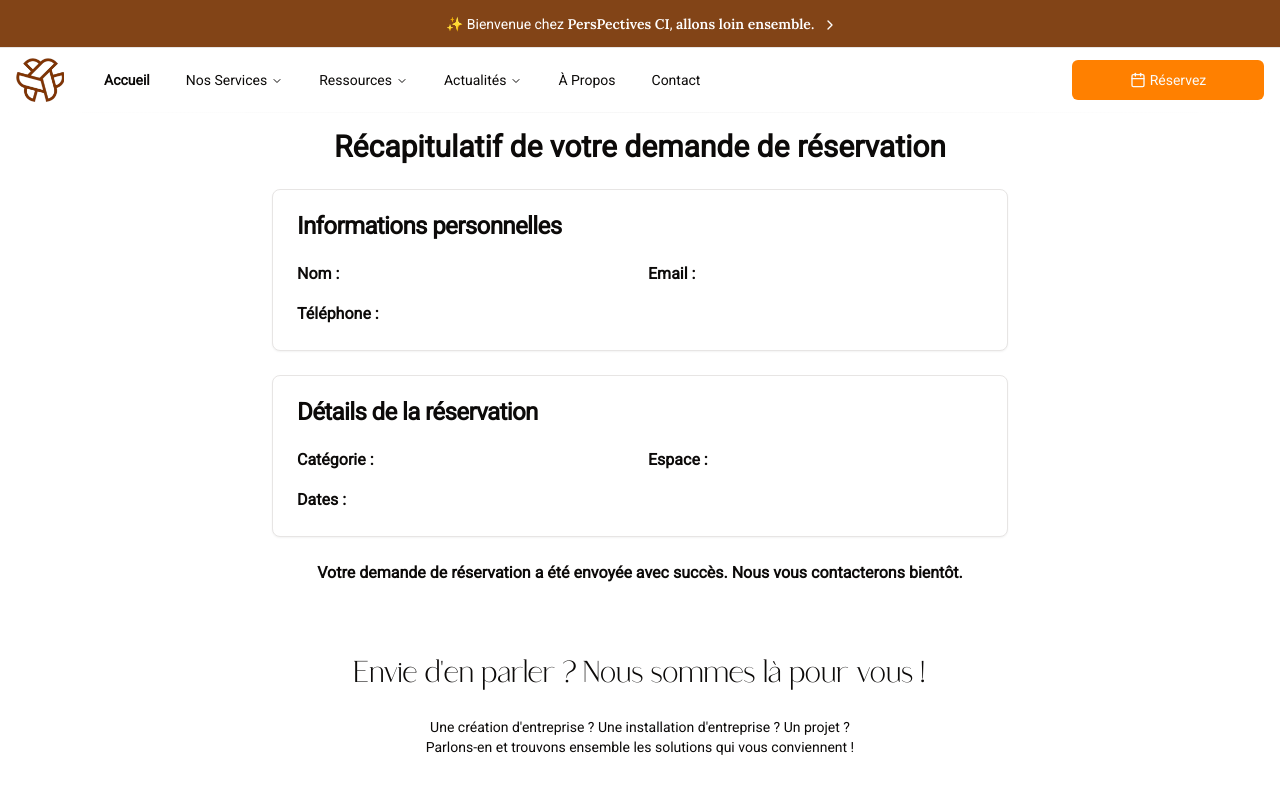
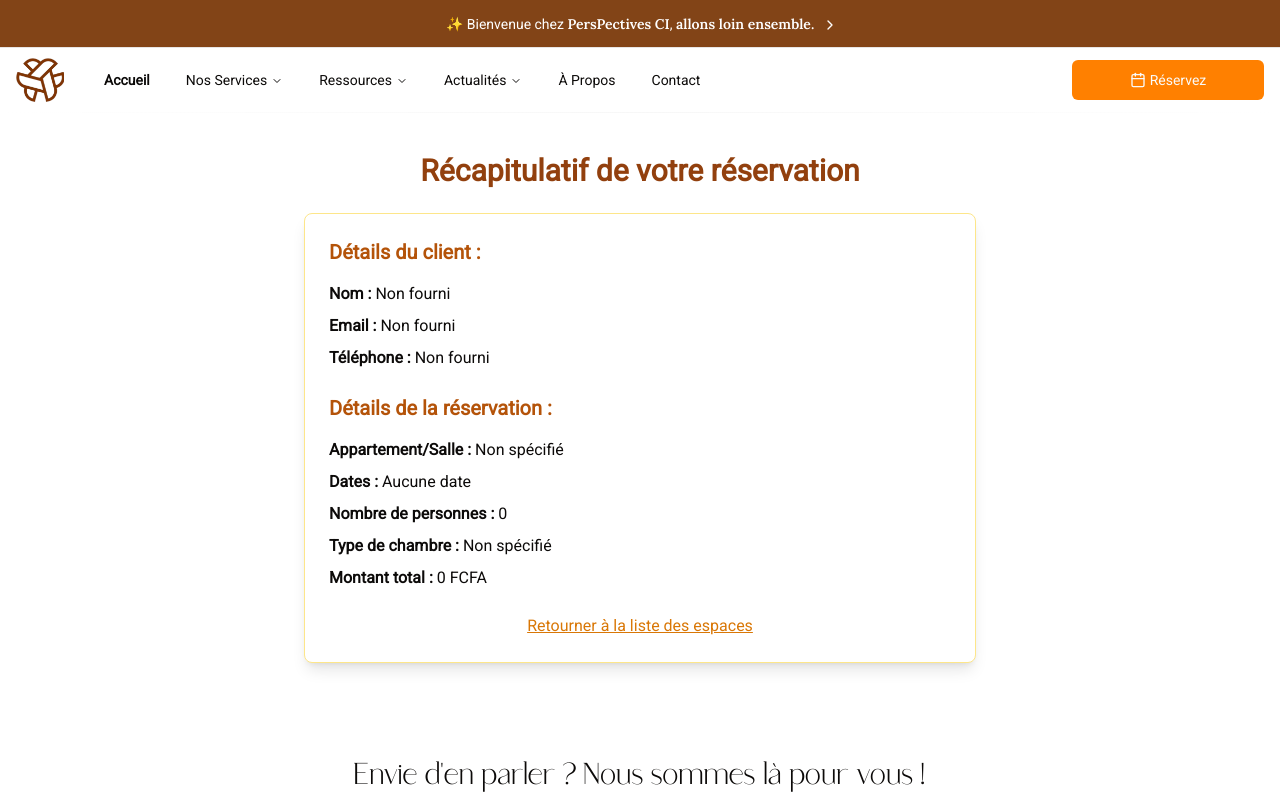
Before and after one commit to sylvayas/perspective-ci, a Next.js app: page /recap in a window 1280 px wide. Shown: the top 800 px of the page. Built offline with nearby package versions, Linux system fonts and the light colour scheme.

Commit message:
four commit 09mai

```diff
--- a/app/(website)/recap/content.tsx
+++ /dev/null
@@ -1,108 +0,0 @@
-"use client";
-
-import { useSearchParams } from "next/navigation";
-import dayjs from "dayjs";
-import { Card, CardContent, CardHeader, CardTitle } from "@/components/ui/card";
-import { espaces } from "@/config/data";
-
-export default function Content() {
-  // Utilisation des paramètres de recherche de l'URL
-  const searchParams = useSearchParams();
-
-  // Récupération des paramètres
-  const type = searchParams.get("type");
-  const name = searchParams.get("name");
-  const email = searchParams.get("email");
-  const phone = searchParams.get("phone");
-  const groupId = searchParams.get("groupId");
-  const spaceId = searchParams.get("spaceId");
-  const dates = searchParams.get("dates")?.split(",");
-  const amount = searchParams.get("amount");
-  const tarif = searchParams.get("tarif");
-
-  // Recherche du groupe et de l'espace dans les données
-  const group = espaces.find((e) => e.id === groupId);
-  const space = group?.items ? group.items.find((i) => i.id === spaceId) : group;
-
-  // Fonction pour formater les dates
-  const formatDates = (dates: string[] | undefined) => {
-    if (!dates) return "";
-    return dates.map((d) => {
-      // Format mensuel ou quotidien
-      return dates[0].length === 7
-        ? dayjs(d).format("MMMM YYYY")
-        : dayjs(d).format("DD MMMM YYYY");
-    }).join(", ");
-  };
-
-  return (
-    <div className="container mx-auto p-4 max-w-3xl">
-      <h1 className="text-3xl font-bold mb-6 text-center">
-        Récapitulatif de votre {type === "payment" ? "paiement" : "demande de réservation"}
-      </h1>
-
-      {/* Informations personnelles */}
-      <Card className="mb-6">
-        <CardHeader>
-          <CardTitle>Informations personnelles</CardTitle>
-        </CardHeader>
-        <CardContent>
-          <div className="grid grid-cols-2 gap-4">
-            <div>
-              <strong>Nom :</strong> {name}
-            </div>
-            <div>
-              <strong>Email :</strong> {email}
-            </div>
-            <div>
-              <strong>Téléphone :</strong> {phone}
-            </div>
-          </div>
-        </CardContent>
-      </Card>
-
-      {/* Détails de la réservation */}
-      <Card className="mb-6">
-        <CardHeader>
-          <CardTitle>Détails de la réservation</CardTitle>
-        </CardHeader>
-        <CardContent>
-          <div className="grid grid-cols-2 gap-4">
-            <div>
-              <strong>Catégorie :</strong> {group?.title}
-            </div>
-            <div>
-              <strong>Espace :</strong> {space?.title}
-            </div>
-            <div>
-              <strong>Dates :</strong> {formatDates(dates)}
-            </div>
-            {type === "payment" && (
-              <>
-                <div>
-                  <strong>Tarif :</strong> {tarif}
-                </div>
-                <div>
-                  <strong>Montant :</strong> {amount} FCFA
-                </div>
-              </>
-            )}
-          </div>
-        </CardContent>
-      </Card>
-
-      {/* Message de confirmation */}
-      <div className="text-center">
-        {type === "payment" ? (
-          <p className="text-green-600 font-semibold">
-            Votre paiement a été effectué avec succès et une facture vous a été envoyée par email.
-          </p>
-        ) : (
-          <p className="text-novis_green font-semibold">
-            Votre demande de réservation a été envoyée avec succès. Nous vous contacterons bientôt.
-          </p>
-        )}
-      </div>
-    </div>
-  );
-}
--- a/app/(website)/recap/page.tsx
+++ b/app/(website)/recap/page.tsx
@@ -1,10 +1,71 @@
+"use client"
 import { Suspense } from "react";
-import Content from "./content";
+import { useSearchParams } from "next/navigation";
+import Link from "next/link";
+
+function RecapContent() {
+  const searchParams = useSearchParams();
+  const name = searchParams.get("name") || "Non fourni";
+  const email = searchParams.get("email") || "Non fourni";
+  const phone = searchParams.get("phone") || "Non fourni";
+  const dates = searchParams.get("dates") || "Aucune date";
+  const guests = searchParams.get("guests") || "0";
+  const roomType = searchParams.get("roomType") || "Non spécifié";
+  const duration = searchParams.get("duration") || "0";
+  const amount = searchParams.get("amount") || "0";
+  const apartment = searchParams.get("apartment") || "Non spécifié";
+  const type = searchParams.get("type") || "reservation";
+
+  return (
+    <div className="container mx-auto py-10 px-4">
+      <h1 className="text-3xl font-bold text-amber-800 mb-6 text-center">
+        Récapitulatif de votre {type === "reservation" ? "réservation" : "demande"}
+      </h1>
+      <div className="max-w-2xl mx-auto bg-white shadow-lg rounded-lg p-6 border border-amber-200">
+        <h2 className="text-xl font-semibold text-amber-700 mb-4">Détails du client :</h2>
+        <div className="space-y-2">
+          <p><strong>Nom :</strong> {name}</p>
+          <p><strong>Email :</strong> {email}</p>
+          <p><strong>Téléphone :</strong> {phone}</p>
+        </div>
+
+        <h2 className="text-xl font-semibold text-amber-700 mt-6 mb-4">
+          Détails de la {type === "reservation" ? "réservation" : "demande"} :
+        </h2>
+        <div className="space-y-2">
+          <p><strong>Appartement/Salle :</strong> {apartment}</p>
+          {type === "reservation" ? (
+            <>
+              <p><strong>Dates :</strong> {dates}</p>
+              <p><strong>Nombre de personnes :</strong> {guests}</p>
+              <p><strong>Type de chambre :</strong> {roomType}</p>
+            </>
+          ) : (
+            <>
+              <p><strong>Nombre de participants :</strong> {guests}</p>
+              <p><strong>Durée :</strong> {duration} heure{duration !== "1" ? "s" : ""}</p>
+            </>
+          )}
+          <p><strong>Montant total :</strong> {amount} FCFA</p>
+        </div>
+
+        <div className="mt-6 text-center">
+          <Link
+            href="/liste-espaces"
+            className="text-amber-600 hover:text-amber-800 underline transition-colors"
+          >
+            Retourner à la liste des espaces
+          </Link>
+        </div>
+      </div>
+    </div>
+  );
+}
 
 export default function RecapPage() {
   return (
-    <Suspense>
-      <Content />
+    <Suspense fallback={<div className="container mx-auto py-10 text-center">Chargement du récapitulatif...</div>}>
+      <RecapContent />
     </Suspense>
   );
 }
--- a/app/(website)/reservation/components/list-space-card.tsx
+++ b/app/(website)/reservation/components/list-space-card.tsx
@@ -17,8 +17,10 @@ interface IFormInput {
   name: string;
   email: string;
   phone: string;
-  guests: number;
-  roomType: string;
+  guests?: number; // Pour les appartements
+  participants?: number; // Pour les salles de conférence
+  roomType?: string; // Pour les appartements
+  duration?: number; // Pour les salles de conférence
 }
 
 interface RoomType {
@@ -33,7 +35,6 @@ const roomTypes: RoomType[] = [
   { id: "suite", title: "Suite", pricePerNight: 25000 },
 ];
 
-// Descriptions des appartements (inchangées)
 const apartmentDescriptions: { [key: string]: string } = {
   "Appartement B": "L'appartement B séduit par sa simplicité soignée et son atmosphère accueillante. Composé de 3 pièces, dont 2 chambres, il propose un cadre de vie équilibré, alliant confort et esthétique. Entièrement équipé et meublé, il offre un environnement convivial, idéal pour un séjour serein au cœur d'Abidjan.",
   "Appartement B23": "Perché au 8e étage de l'immeuble Oumou Sidibé, au cœur de Marcory Zone 4, l'appartement B23 allie confort et sophistication. Composé de 4 pièces dont 3 chambres raffinées, il séduit par son ambiance chaleureuse et sa décoration élégante et épurée. Entièrement équipé, il offre à ses résidents un cadre de vie haut de gamme avec un accès à une salle de sport, une piscine et un parking. Depuis ses larges ouvertures, une vue magnifique sur Abidjan vient sublimer cet espace pensé pour une clientèle exigeante.",
@@ -41,9 +42,9 @@ const apartmentDescriptions: { [key: string]: string } = {
   "Appartement Prima": "Alliant espace et élégance, l'appartement Prima se distingue par son ambiance chaleureuse et sa décoration raffinée. Composé de 2 pièces contenu, il offre un cadre de vie agréable, pensé pour le confort et la sérénité. Entièrement équipé et doté d'un accès à un parking, il bénéficie d'un emplacement stratégique, idéal pour saisir chaque opportunité et profiter d'une grande liberté de mouvement au quotidien.",
   "Appartement Soleil": "Niché au 1e étage de l'immeuble Soleil, cet appartement séduit par son volume généreux et son atmosphère raffinée. Ses larges baies vitrées laissent entrer une lumière naturelle abondante, mettant en valeur une décoration élégante et épurée. Avec ses 4 pièces, dont 3 chambres spacieuses et autonomes, il offre un cadre de vie harmonieux, propice à la sérénité. Entièrement équipé et bénéficiant d'un accès à un parking, il conjugue confort et praticité en plein cœur de Marcory Zone 4.",
   "Complexe Carré Massina": "Situés dans le magnifique complexe Carré Massina, nos appartements de 3 et 4 pièces allient simplicité et chaleur. Avec une décoration élégante et sobre, chaque espace est pensé pour offrir à ses occupants confort et fonctionnalité. Entièrement équipés et meublés, ces appartements vous garantissent efficacité et praticité, tout en vous offrant un cadre de vie à la fois beau et raffiné. Idéalement situés à proximité de l'Aéroport Félix Houphouët-Boigny, ils sont parfaits pour les voyages d'affaires ou les déplacements, offrant un environnement calme et élégant.",
+  "Salles de conf": "Nos salles de conférence au Complexe Carré Massina sont idéales pour vos réunions professionnelles ou événements. Spacieuses et équipées, elles offrent un cadre élégant et fonctionnel, parfait pour des sessions productives.",
 };
 
-// Composant pour afficher les détails de l'appartement
 function ApartmentDetails({ formRef }: { formRef: React.RefObject<HTMLFormElement> }) {
   const searchParams = useSearchParams();
   const router = useRouter();
@@ -54,7 +55,7 @@ function ApartmentDetails({ formRef }: { formRef: React.RefObject<HTMLFormElemen
 
   React.useEffect(() => {
     if (!apartment) {
-      router.push("/"); // Redirige vers la page d'accueil si aucun appartement n'est spécifié
+      router.push("/");
     } else if (formRef.current) {
       formRef.current.scrollIntoView({ behavior: "smooth" });
     }
@@ -80,7 +81,7 @@ function ApartmentDetails({ formRef }: { formRef: React.RefObject<HTMLFormElemen
         <div className="w-full md:w-1/2">
           <h2 className="text-2xl font-semibold text-amber-800 mb-4">{apartment}</h2>
           <p className="text-amber-600 leading-relaxed">
-            {apartmentDescriptions[apartment] || "Découvrez cet espace moderne conçu pour offrir une expérience de vie exceptionnelle."}
+            {apartmentDescriptions[apartment] || "Découvrez cet espace moderne conçu pour offrir une expérience exceptionnelle."}
           </p>
         </div>
       </div>
@@ -88,7 +89,6 @@ function ApartmentDetails({ formRef }: { formRef: React.RefObject<HTMLFormElemen
   );
 }
 
-// Formulaire principal simplifié
 export default function RoomReservationForm({
   hotel = { id: "unknown", name: "Unknown Hotel" },
 }: {
@@ -98,54 +98,72 @@ export default function RoomReservationForm({
   const formRef = useRef<HTMLFormElement>(null);
   const [selectedDates, setSelectedDates] = useState<Date[]>([]);
   const [guests, setGuests] = useState<number>(1);
+  const [participants, setParticipants] = useState<number>(1); // Pour les salles de conférence
   const [roomType, setRoomType] = useState<string>(roomTypes[0].id);
+  const [duration, setDuration] = useState<number>(1); // Pour les salles de conférence
   const [totalAmount, setTotalAmount] = useState<number>(0);
   const [isSubmitting, setIsSubmitting] = useState(false);
+  const [errorMessage, setErrorMessage] = useState<string | null>(null);
 
   const {
     register,
     handleSubmit,
     watch,
     formState: { errors, isValid },
-  } = useForm<IFormInput>({
-    mode: "onChange",
-  });
+  } = useForm<IFormInput>({ mode: "onChange" });
 
   const formData = watch();
   const searchParams = useSearchParams();
   const apartment = searchParams.get("apartment");
+  const isConferenceRoom = apartment === "Salles de conf";
 
-  // Calcul du prix total
-  const calculateAmount = (guests: number, roomType: string, dates: Date[]): number => {
-    if (!guests || !roomType || !dates || dates.length === 0) return 0;
-    const qty = guests || 0;
+  const calculateAmount = (guestsOrParticipants: number, roomType: string, dates: Date[], duration?: number): number => {
+    if (isConferenceRoom) {
+      // Calcul simplifié pour les salles de conférence
+      if (!guestsOrParticipants || !duration || duration <= 0) return 0;
+      return 5000 * guestsOrParticipants * duration; // Exemple : 5000 FCFA par participant par heure
+    } else {
+      // Calcul pour les appartements
+      if (!guestsOrParticipants || !roomType || !dates || dates.length === 0) return 0;
+      const qty = guestsOrParticipants || 0;
       if (qty <= 0) return 0;
-
       const selectedRoom = roomTypes.find((room) => room.id === roomType);
       if (!selectedRoom) return 0;
-
       const nights = dates.length;
       if (nights <= 0) return 0;
-
       return selectedRoom.pricePerNight * qty * nights;
+    }
   };
 
-  // Mise à jour du montant total
   React.useEffect(() => {
-    const amount = calculateAmount(guests, roomType, selectedDates);
+    const amount = isConferenceRoom
+      ? calculateAmount(participants, "", [], duration)
+      : calculateAmount(guests, roomType, selectedDates);
     setTotalAmount(amount);
-  }, [guests, roomType, selectedDates]);
+  }, [guests, roomType, selectedDates, participants, duration, isConferenceRoom]);
 
-  // Gestion de la soumission du formulaire
   const onSubmit: SubmitHandler<IFormInput> = async (formData) => {
     setIsSubmitting(true);
+    setErrorMessage(null);
     try {
-      // Redirection simplifiée avec les données du formulaire
-      router.push(
-        `/recap?type=reservation&name=${encodeURIComponent(formData.name)}&email=${encodeURIComponent(formData.email)}&phone=${encodeURIComponent(formData.phone)}&hotelId=${hotel.id}&dates=${encodeURIComponent(selectedDates.map((date) => dayjs(date).format("YYYY-MM-DD")).join(","))}&guests=${guests}&roomType=${roomType}&amount=${totalAmount}&apartment=${encodeURIComponent(apartment || "")}`
-      );
+      const params = new URLSearchParams({
+        type: isConferenceRoom ? "conference" : "reservation",
+        name: formData.name,
+        email: formData.email,
+        phone: formData.phone,
+        hotelId: hotel.id,
+        dates: selectedDates.map((date) => dayjs(date).format("YYYY-MM-DD")).join(","),
+        guests: isConferenceRoom ? participants.toString() : guests.toString(),
+        roomType: isConferenceRoom ? "" : roomType,
+        duration: isConferenceRoom ? duration.toString() : "",
+        amount: totalAmount.toString(),
+        apartment: apartment || "",
+      }).toString();
+
+      router.push(`/recap?${params}`);
     } catch (error) {
       console.error("Erreur lors de la soumission :", error);
+      setErrorMessage("Une erreur s'est produite lors de la soumission. Veuillez réessayer.");
     } finally {
       setIsSubmitting(false);
     }
@@ -156,13 +174,18 @@ export default function RoomReservationForm({
   };
 
   const sortedDates = [...selectedDates].sort((a, b) => a.getTime() - b.getTime());
-  const isValidForm = isValid && selectedDates.length > 0 && guests >= 1;
+  const isValidForm = isValid && (isConferenceRoom ? duration >= 1 : selectedDates.length > 0 && guests >= 1);
 
   return (
     <section className="container min-h-[200px] py-14 bg-gradient-to-b from-amber-50 to-white">
       <Suspense fallback={<div>Chargement...</div>}>
         <ApartmentDetails formRef={formRef} />
       </Suspense>
+      {errorMessage && (
+        <div className="max-w-5xl mx-auto mb-4 p-4 bg-red-100 text-red-700 rounded-lg">
+          {errorMessage}
+        </div>
+      )}
       <form
         ref={formRef}
         onSubmit={handleSubmit(onSubmit)}
@@ -225,10 +248,37 @@ export default function RoomReservationForm({
             <CardHeader>
               <CardTitle className="text-2xl text-amber-800 flex items-center">
                 <Bed className="h-6 w-6 mr-2" />
-                Détails de la réservation
+                Détails de la {isConferenceRoom ? "réservation de salle" : "réservation"}
               </CardTitle>
             </CardHeader>
             <CardContent className="grid gap-4">
+              {isConferenceRoom ? (
+                <>
+                  <div className="grid gap-2">
+                    <Label htmlFor="participants" className="text-amber-700">Nombre de participants</Label>
+                    <Input
+                      id="participants"
+                      type="number"
+                      min="1"
+                      value={participants}
+                      onChange={(e) => setParticipants(Math.max(1, parseInt(e.target.value)))}
+                      className="border-amber-300 focus:ring-amber-500"
+                    />
+                  </div>
+                  <div className="grid gap-2">
+                    <Label htmlFor="duration" className="text-amber-700">Durée (en heures)</Label>
+                    <Input
+                      id="duration"
+                      type="number"
+                      min="1"
+                      value={duration}
+                      onChange={(e) => setDuration(Math.max(1, parseInt(e.target.value)))}
+                      className="border-amber-300 focus:ring-amber-500"
+                    />
+                  </div>
+                </>
+              ) : (
+                <>
                   <div className="grid gap-2">
                     <Label htmlFor="guests" className="text-amber-700">Nombre de personnes</Label>
                     <Input
@@ -279,6 +329,8 @@ export default function RoomReservationForm({
                       <p className="text-sm text-amber-600">Aucune date sélectionnée</p>
                     )}
                   </div>
+                </>
+              )}
             </CardContent>
           </Card>
         </div>
@@ -287,7 +339,7 @@ export default function RoomReservationForm({
           <CardHeader>
             <CardTitle className="text-2xl text-amber-800 flex items-center">
               <Home className="h-6 w-6 mr-2" />
-              Résumé de la réservation
+              Résumé de la {isConferenceRoom ? "réservation de salle" : "réservation"}
             </CardTitle>
           </CardHeader>
           <CardContent className="grid gap-4">
@@ -312,6 +364,22 @@ export default function RoomReservationForm({
               </p>
               <p className="text-amber-600">{formData.phone || "Non fourni"}</p>
             </div>
+            {isConferenceRoom ? (
+              <>
+                <div className="grid gap-2">
+                  <p className="text-amber-700 font-semibold flex items-center">
+                    <Users className="h-5 w-5 mr-2" />
+                    Nombre de participants
+                  </p>
+                  <p className="text-amber-600">{participants}</p>
+                </div>
+                <div className="grid gap-2">
+                  <p className="text-amber-700 font-semibold">Durée</p>
+                  <p className="text-amber-600">{duration} heure{duration > 1 ? "s" : ""}</p>
+                </div>
+              </>
+            ) : (
+              <>
                 <div className="grid gap-2">
                   <p className="text-amber-700 font-semibold flex items-center">
                     <CalendarIcon className="h-5 w-5 mr-2" />
@@ -339,11 +407,13 @@ export default function RoomReservationForm({
                     {roomTypes.find((r) => r.id === roomType)?.title || "Non fourni"}
                   </p>
                 </div>
+              </>
+            )}
             <div className="grid gap-2">
               <p className="text-amber-700 font-semibold">Total du prix</p>
               <p className="text-lg font-bold text-amber-800">
                 {totalAmount > 0
-                  ? `${totalAmount} FCFA (${sortedDates.length} nuit${sortedDates.length > 1 ? "s" : ""})`
+                  ? `${totalAmount} FCFA ${isConferenceRoom ? `(${duration} heure${duration > 1 ? "s" : ""})` : `(${sortedDates.length} nuit${sortedDates.length > 1 ? "s" : ""})`}`
                   : "Non calculé"}
               </p>
             </div>
@@ -358,7 +428,7 @@ export default function RoomReservationForm({
                   <span>En cours...</span>
                 </>
               ) : (
-                <span>Confirmer la réservation</span>
+                <span>Confirmer la {isConferenceRoom ? "demande" : "réservation"}</span>
               )}
             </Button>
           </CardContent>
```
Lines whose indentation alone changed are shown as unchanged.
